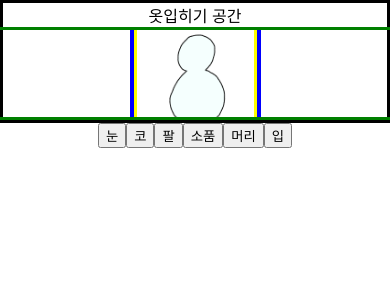
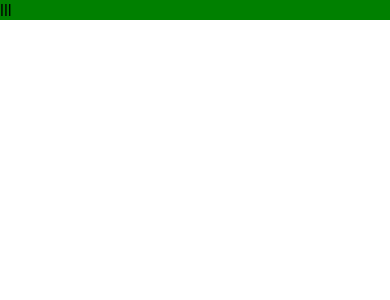
Before and after one commit to harin0707/7CookiePrac, a React (Create React App) app: page /mobile in a window 390 px wide. Shown: the top 300 px of the page. Built offline with nearby package versions, Linux system fonts and the light colour scheme.

Commit message:
factor: mobile view

```diff
--- a/package.json
+++ b/package.json
@@ -8,20 +8,20 @@
     "@testing-library/user-event": "^13.2.1",
     "react": "^18.2.0",
     "react-dom": "^18.2.0",
+    "react-router-dom": "^6.4.3",
     "react-scripts": "5.0.1",
     "recoil": "^0.7.6",
     "styled-components": "^5.3.6",
     "web-vitals": "^2.1.0"
   },
   "homepage": "http://harin0707.github.io/7CookiePrac",
-
   "scripts": {
     "start": "react-scripts start",
     "build": "react-scripts build",
     "test": "react-scripts test",
     "eject": "react-scripts eject",
-    "predeploy" : "npm run build",
-    "deploy" : "gh-pages -d build"
+    "predeploy": "npm run build",
+    "deploy": "gh-pages -d build"
   },
   "eslintConfig": {
     "extends": [
--- /dev/null
+++ b/src/App.css
@@ -0,0 +1,7 @@
+body{
+
+    max-width: 450px;
+    min-width: 100px;
+
+    background-color: yellow;
+}
--- a/src/App.js
+++ b/src/App.js
@@ -1,6 +1,8 @@
 import React from 'react'
 import Prac from './Prac'
+import Mobile from './Mobile'
 import {RecoilRoot} from 'recoil'
+import {Route, Routes} from 'react-router-dom'
 
 
 const App = () => {
@@ -8,7 +10,10 @@ const App = () => {
 
     <>
     <RecoilRoot>
-      <Prac/>
+      <Routes>
+        <Route path='/' element={<Prac/>}></Route>
+        <Route path='/mobile' element={<Mobile/>}></Route>
+      </Routes>
     </RecoilRoot>
 
 
--- /dev/null
+++ b/src/Mobile.js
@@ -0,0 +1,22 @@
+import React from 'react'
+import styled from 'styled-components'
+
+const View =styled.div`
+max-width: 450px;
+min-width: 100px;
+height: auto;
+background-color: green;
+
+`
+
+const Mobile = () => {
+    return (
+        <>
+        <View>lll</View>
+
+
+        </>
+    )
+}
+
+export default Mobile
--- a/src/index.js
+++ b/src/index.js
@@ -3,11 +3,14 @@ import ReactDOM from 'react-dom/client';
 import './index.css';
 import App from './App';
 import reportWebVitals from './reportWebVitals';
+import { BrowserRouter } from 'react-router-dom';
 
 const root = ReactDOM.createRoot(document.getElementById('root'));
 root.render(
   <React.StrictMode>
+    <BrowserRouter>
     <App />
+    </BrowserRouter>
   </React.StrictMode>
 );
 
```
Also changed, not shown: 2 other files (tests, documents, lock files or other folders).
